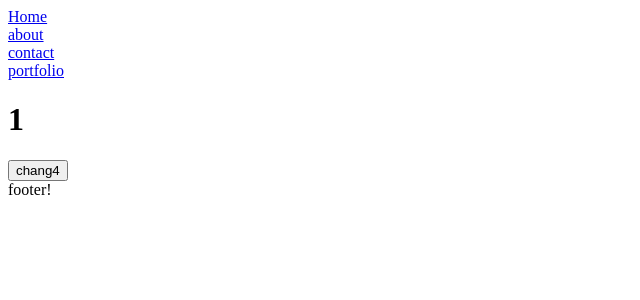
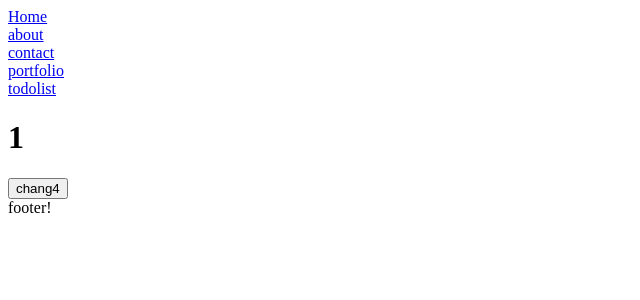
Before and after one commit to ksj0818/vue-begin, a Vue app: page / in a window 1280 px wide. Shown: the top 300 px of the page, without its empty margins (0-640 px from the left). Built offline with nearby package versions, Linux system fonts and the light colour scheme.

Commit message:
todolist 경로 추가

```diff
--- a/src/router/index.js
+++ b/src/router/index.js
@@ -2,6 +2,7 @@ import AboutComp from "../pages/AboutComp";
 import HomeComp from "../pages/HomeComp";
 import ContactComp from "../pages/ContactComp";
 import PortfolioComp from "../pages/PortfolioComp";
+import TodoList from "../pages/TodoList";
 import { createRouter, createWebHistory } from "vue-router";
 
 export const routes = [
@@ -29,6 +30,12 @@ export const routes = [
     name: "portfolio",
     component: PortfolioComp,
   },
+  {
+    id: 4,
+    path: "/todolist",
+    name: "todolist",
+    component: TodoList,
+  },
 ];
 
 export const router = createRouter({
```
